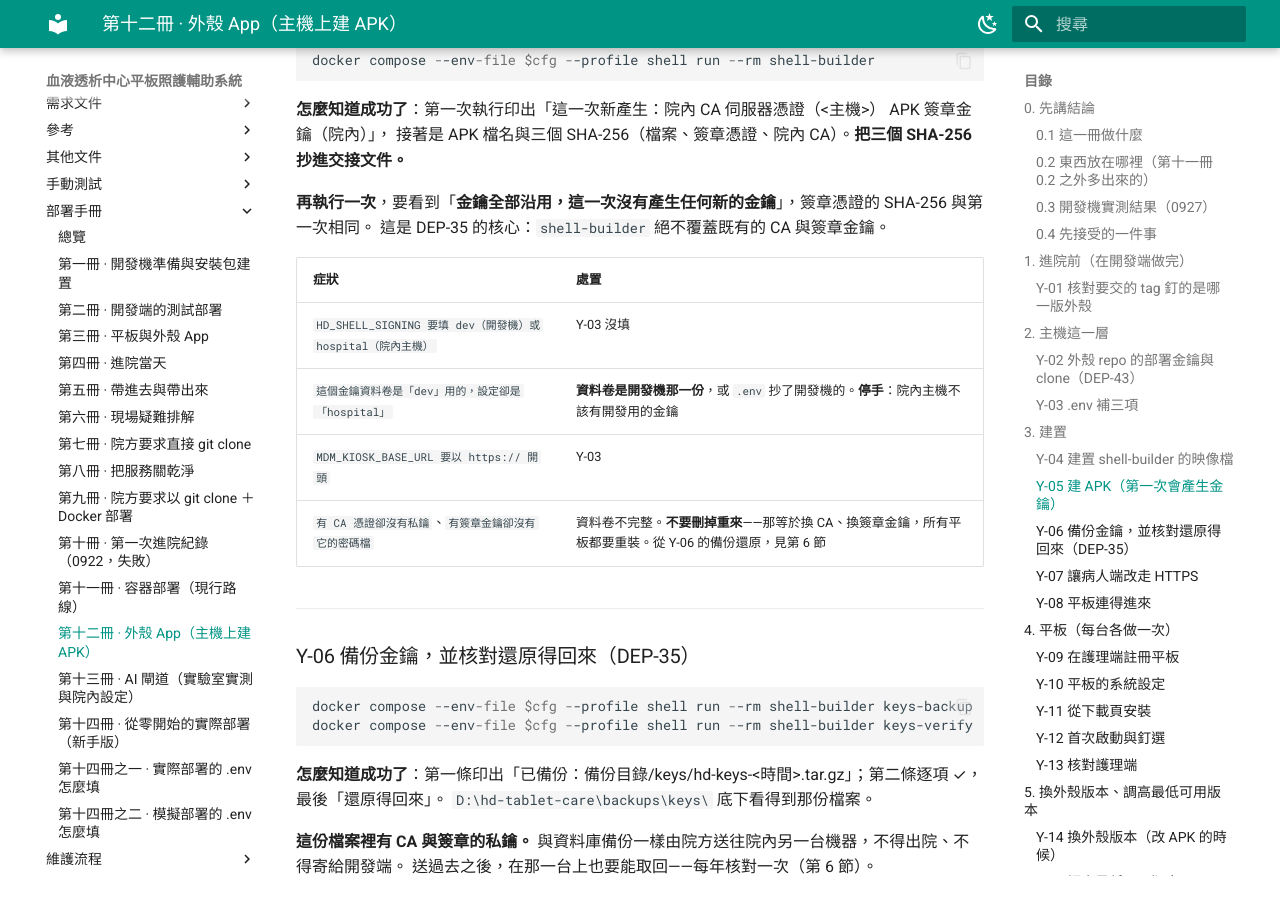
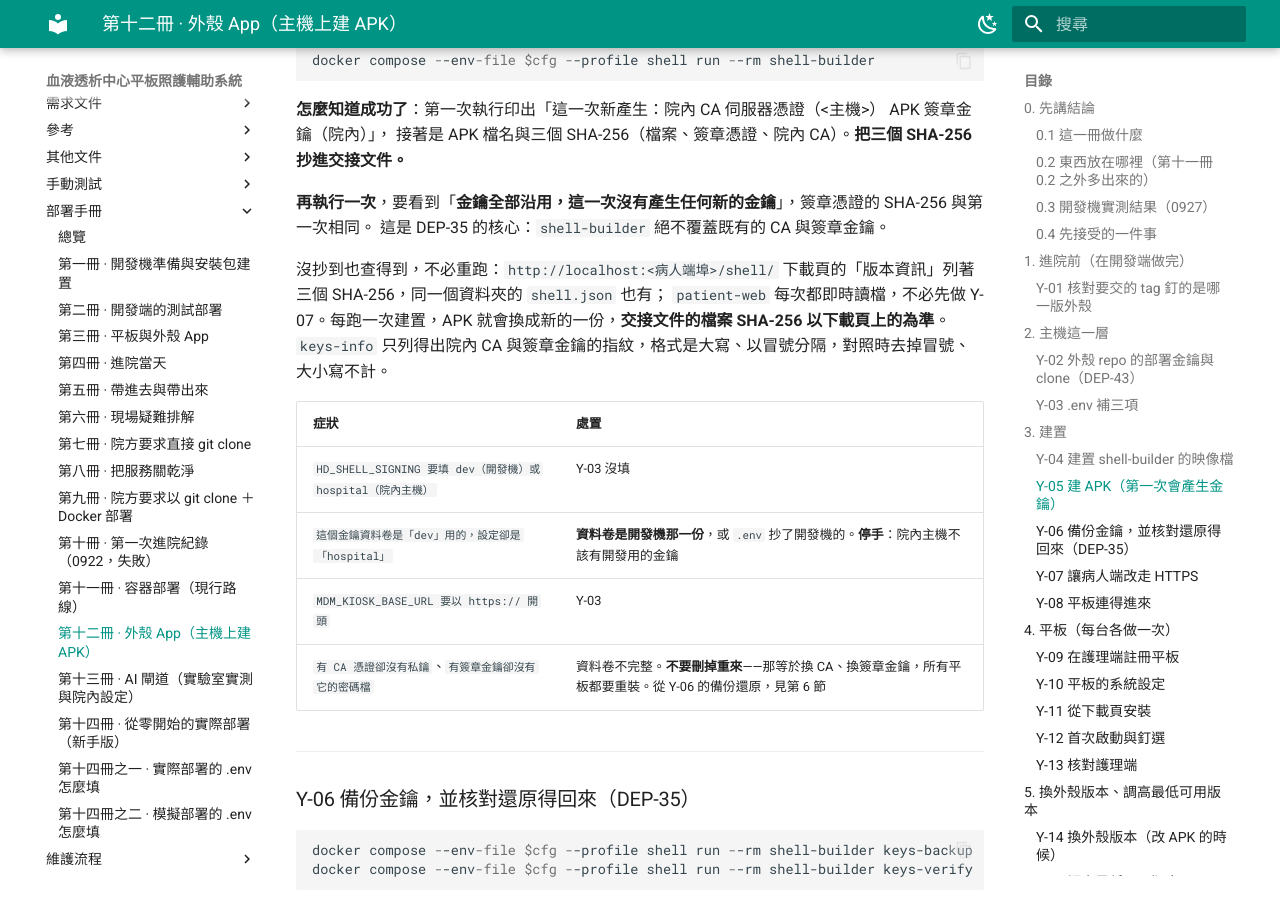
Before and after one commit to 94sh09sh19sh/hd-docs, an MkDocs documentation site: the page built from docs/deployment/12-shell.md, in a window 1280 px wide and 900 px high, scrolled down 4567 px. Built offline with MkDocs 1.6.1 and Material for MkDocs 9.7.7, drawn with Linux system fonts in a browser that asks for light colours; the version menu is left out.

Commit message:
docs: 自私有 repo 同步（2026-09-29）

```diff
--- a/docs/deployment/12-shell.md
+++ b/docs/deployment/12-shell.md
@@ -166,6 +166,10 @@ docker compose --env-file $cfg --profile shell run --rm shell-builder
 
 **再執行一次**，要看到「**金鑰全部沿用，這一次沒有產生任何新的金鑰**」，簽章憑證的 SHA-256 與第一次相同。
 這是 DEP-35 的核心：`shell-builder` 絕不覆蓋既有的 CA 與簽章金鑰。
+
+沒抄到也查得到，不必重跑：`http://localhost:<病人端埠>/shell/` 下載頁的「版本資訊」列著三個 SHA-256，同一個資料夾的 `shell.json` 也有；
+`patient-web` 每次都即時讀檔，不必先做 Y-07。每跑一次建置，APK 就會換成新的一份，**交接文件的檔案 SHA-256 以下載頁上的為準**。
+`keys-info` 只列得出院內 CA 與簽章金鑰的指紋，格式是大寫、以冒號分隔，對照時去掉冒號、大小寫不計。
 
 | 症狀 | 處置 |
 |---|---|
```
Also changed, not shown: docs/deployment/14-from-zero.md (+4 -0 lines).
